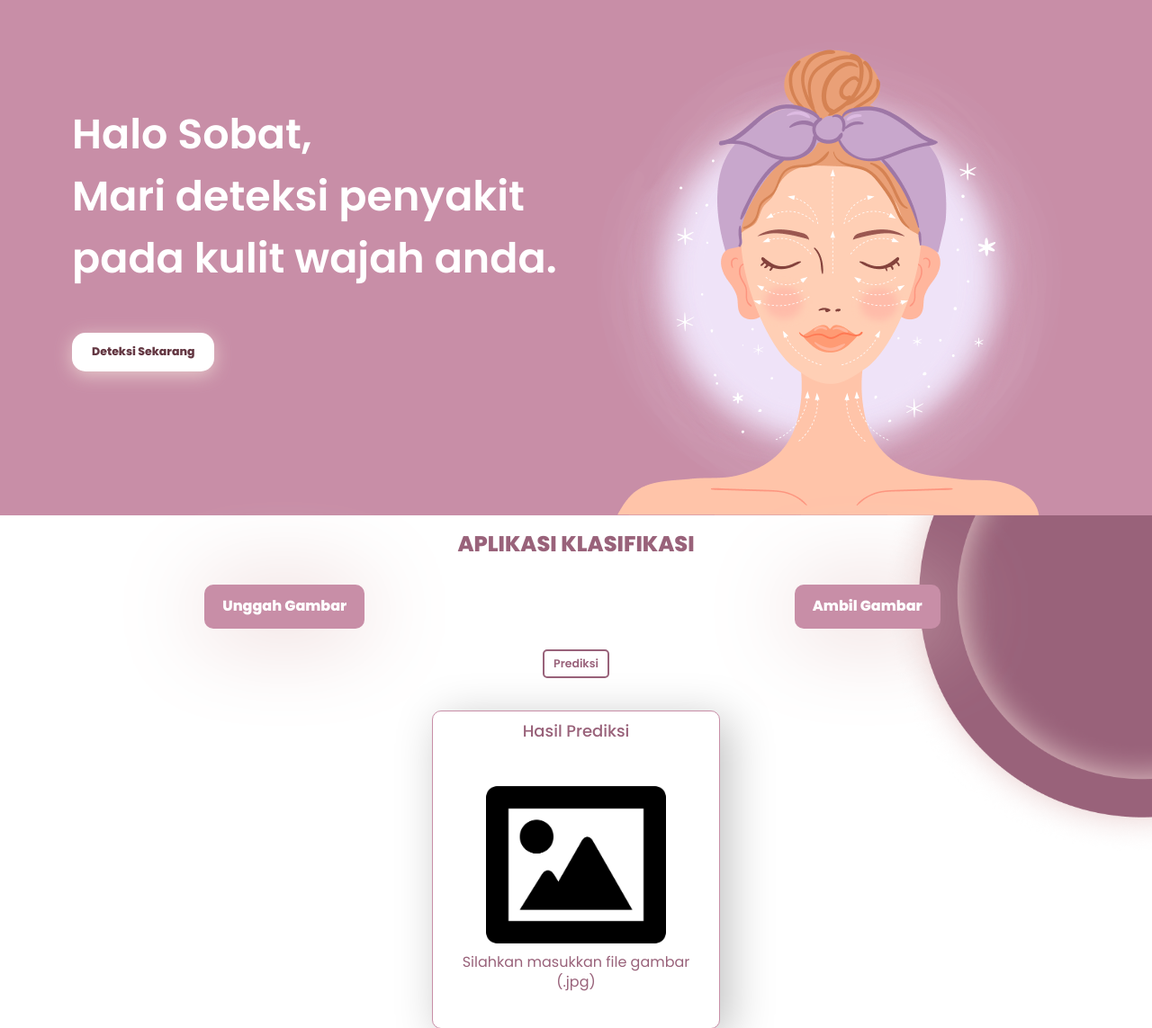
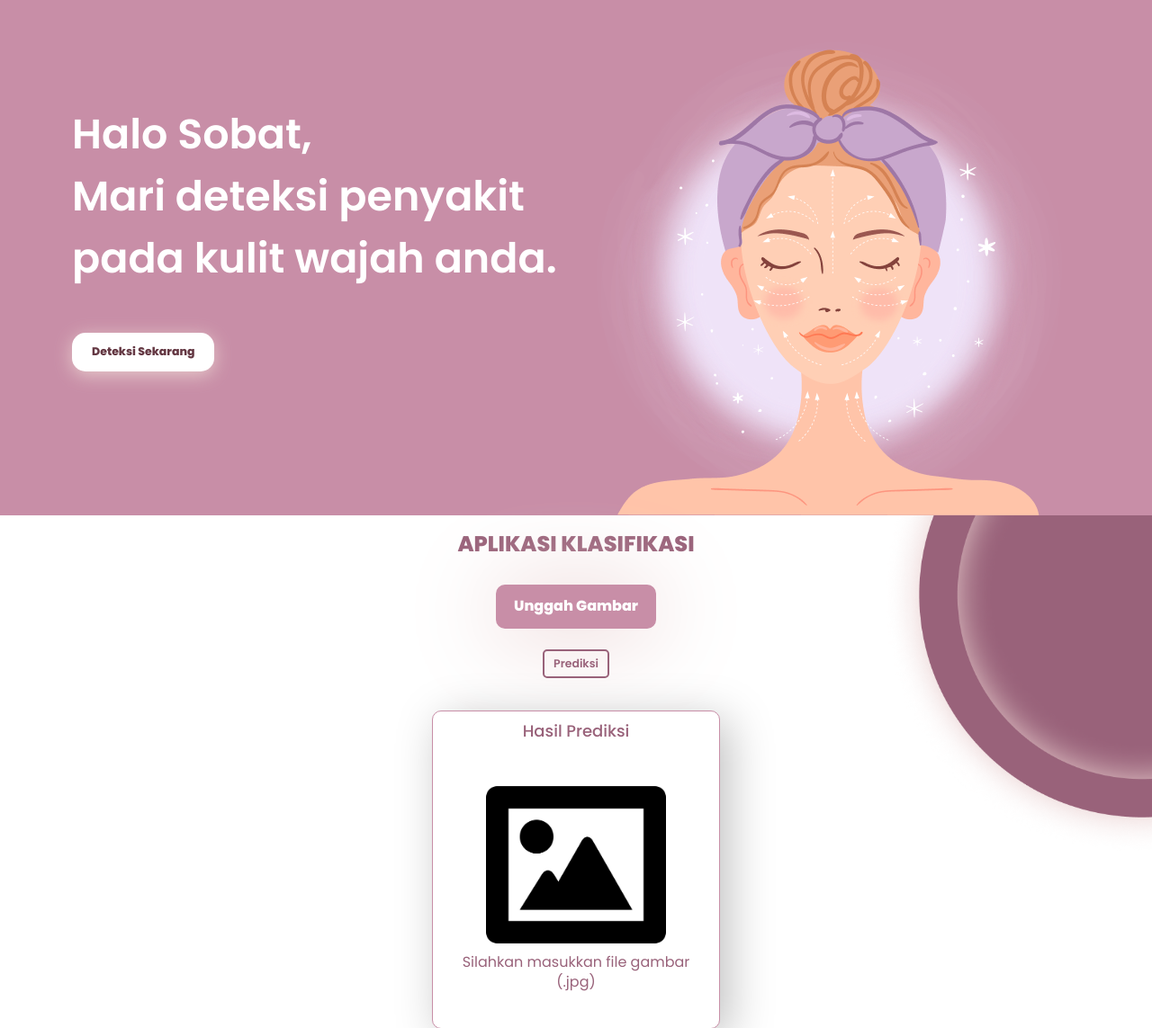
Before and after one commit to ekasintaap/KlasifikasiSistemKel6, a Flask app: template app/templates/index.html in a window 1280 px wide. Shown: the part 63-1206 px from the top of the page at 90% size. Run offline with Flask 3, Linux system fonts and the light colour scheme; the template is opened without the code that fills it, so the values that code supplies are empty.

Commit message:
Update index.html

```diff
--- a/app/templates/index.html
+++ b/app/templates/index.html
@@ -87,22 +87,11 @@
 		<br>
 		<h2 class=" text-center fw-bold" style= "color:#99627A"> APLIKASI KLASIFIKASI </h2>
 		<div class="row">
-			<div class="col-sm-6 text-center">
+			<div class="col-sm-12 text-center">
 				<label for="input_gambar" class="my-button">
 				  Unggah Gambar
 				  <input id="input_gambar" type="file" style="display: none;">
 				</label>
-			  </div>
-
-			  <div class="col-sm-6 text-center">
-				<label for="ambil_gambar" class="my-button" onclick="ambilGambar()">
-				   Ambil Gambar
-				  <input id="ambil_gambar" type="file" accept="image/*" capture="camera" style="display: none;">
-				  <!-- <input type="file" accept="image/*" capture="camera" id="ambil_gambar" style="display: none;"> -->
-					<!-- <button onclick="ambilGambar()">Ambil Gambar</button> -->
-					<!-- <img id="preview_image" style="display: none;"> -->
-				</label>
-
 			  </div>
 		</div>
 
```
